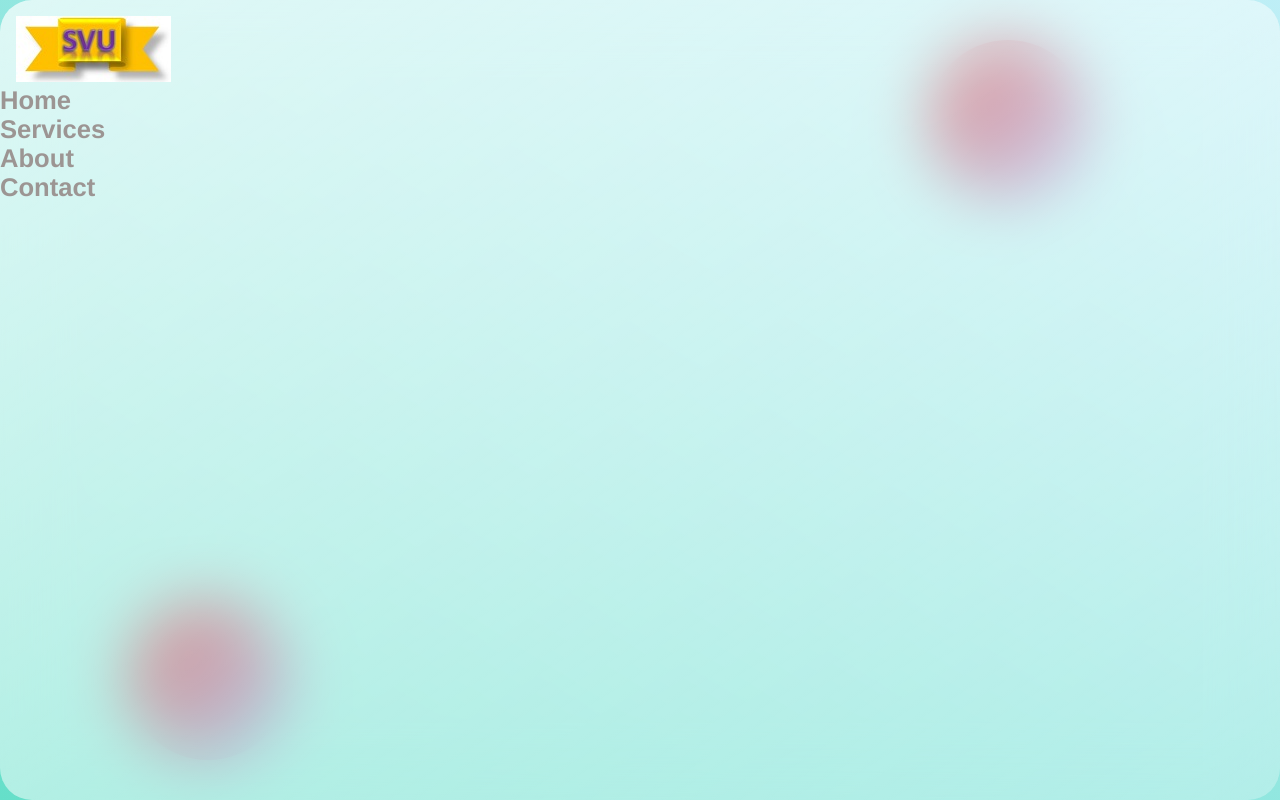
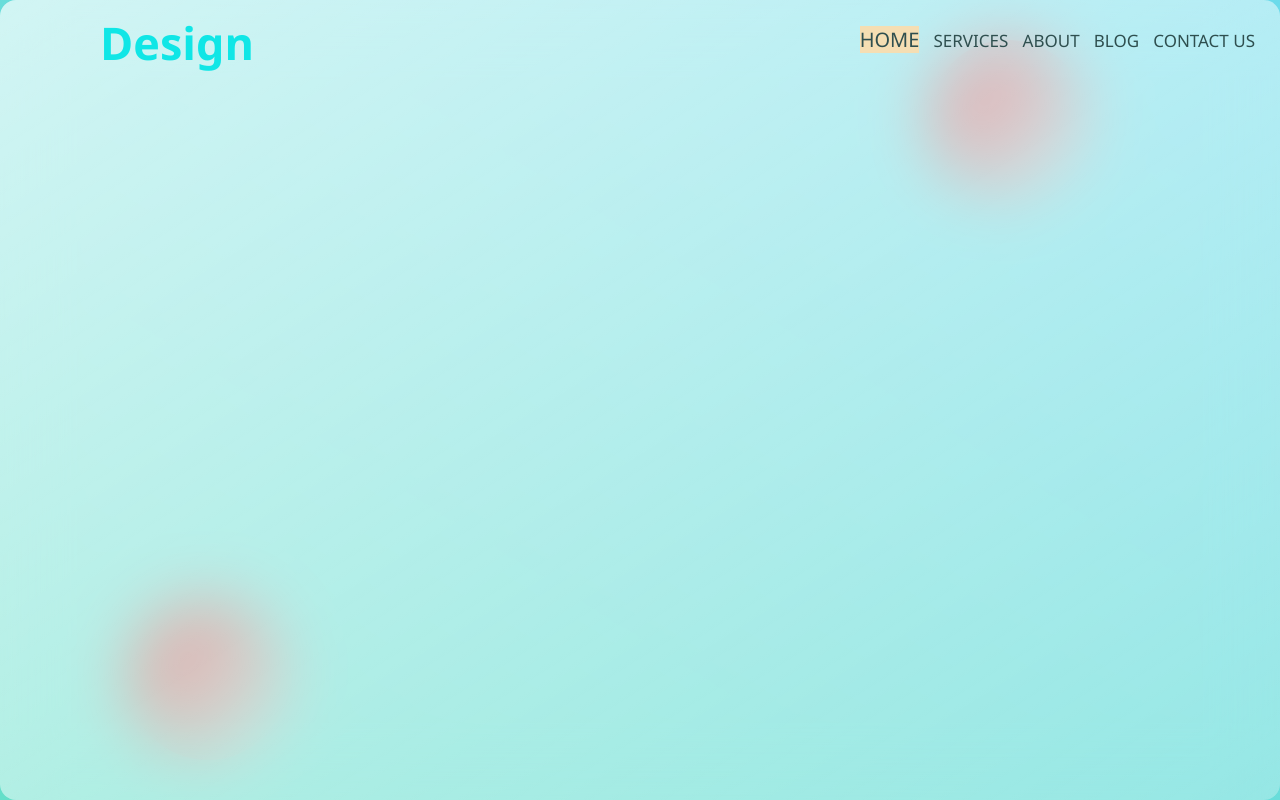
Before and after one commit to Vishvanath5298/glass-website, a plain HTML site: page index.html in a window 1280 px wide. Drawn offline with Linux system fonts and the light colour scheme.

Commit message:
created new glass style websiteq

```diff
--- a/index.html
+++ b/index.html
@@ -7,26 +7,27 @@
     <meta name="viewport" content="width=device-width, initial-scale=1.0">
     <title>Glass website</title>
     <link rel="stylesheet" href="style.css">
+    <link rel="stylesheet" href="https://cdnjs.cloudflare.com/ajax/libs/font-awesome/4.7.0/css/font-awesome.min.css">
 </head>
 
 <body>
-    <main>
-        <section class="glass">
-            <div class="dashboard">
-                <div class="nav">
-                    <img src="svu.jpg" alt="logo">
-                    <div class="nav-items">
-                        <ul>
-                            <li>Home</li>
-                            <li>Services</li>
-                            <li>About</li>
-                            <li>Contact</li>
-                        </ul>
-                    </div>
-                </div>
-            </div>
-        </section>
-    </main>
+    <div class="glass">
+        <nav>
+            <input type="checkbox" id="check">
+            <label for="check" class="checkbtn">
+                <i class="fa fa-bars"></i>
+            </label>
+
+            <label>Design</label>
+            <ul>
+                <li><a class="active" href="#">Home</a></li>
+                <li><a href="#">Services</a></li>
+                <li><a href="#">About</a></li>
+                <li><a href="#">Blog</a></li>
+                <li><a href="#">Contact Us</a></li>
+            </ul>
+        </nav>
+    </div>
     <div class="circle1"></div>
     <div class="circle2"></div>
 </body>
--- a/style.css
+++ b/style.css
@@ -1,49 +1,110 @@
 *{
-    margin: 0;
-    padding: 0;
+    padding: 0%;
+    margin: 0%;
+    text-decoration:none;
+    list-style: none;
     box-sizing: border-box;
 }
-
-h1{
-    color: #426696;
-    font-weight: 600;
-    font-size: 3rem;
-    opacity: 0.8;
+body{
+    display: flex;
+    background: linear-gradient(to right top,#65dfc9,#6cdbeb);
+    font-family: 'Segoe UI', Tahoma, Geneva, Verdana, sans-serif;
 }
-h2,p{
-    color: #658ec6;
-    font-weight: 500;
-    opacity: 0.8;
-}
-h3{
-    color: #426696;
-    font-weight: 600;
-    opacity: 0.8;
-}
-main{
-    font-family: "Poppins",sans-serif;
-  min-height: 100vh;
-  background: linear-gradient(to right top,#65dfc9,#6cdaeb71);
-  display: flex;
-  align-items: center;
-  justify-content: center;
-}
-
 .glass{
     background: white;
     min-height: 100vh;
     width: 100%;
     background: linear-gradient(to right bottom,rgba(255,255,255,0.7),
     rgba(255,255,255,0.3));
-    border-radius: 2rem;
+    border-radius: 1rem;
     z-index: 2;
     backdrop-filter: blur(2rem);
     display: flex;
 }
+nav{
+    height: 80px;
+    width: 100%;
+}
+label{
+    color: rgb(16, 230, 230);
+    font-size: 45px;
+    line-height: 85px;
+    padding: 0 100px;
+    font-weight: bold;
+}
+nav ul{
+    float: right;
+    margin-right: 20px;
+}
+nav ul li{
+    display: inline-block;
+    line-height: 80px;
+    margin: 0 5px;
+}
+nav ul li a{
+    color: darkslategray;
+    font-size: 17px;
+    text-transform: uppercase;
+}
+a.active, a:hover{
+    background: wheat;
+    font-size: 20px;
+    transition: .8s;
+}
+.checkbtn{
+    font-size: 30px;
+    float: right;
+    line-height: 80px;
+    margin-right: 40px;
+    cursor: pointer;
+    display: none;
+}
+#check{
+    display: none;
+}
+@media(max-width:952px){
+label .logo{
+    font-size: 30px;
+    padding-left: 50px;
+}
+nav ul li a{
+    font-size: 16px;
+}
+}
+@media (max-width:858px){
+    .checkbtn{
+        display: block;
+    }
+    ul{
+        position: fixed;
+        width: 100%;
+        height: 100vh;
+        top: 80px;
+        left:-100%;
+        text-align: center;
+        transition: all .5s;
+    }
+    nav ul li{
+        display: block;
+        margin: 50px 0;
+        line-height: 30px;
+    }
+    nav ul li a{
+        font-size: 20px;
+    }
+    a:hover,a.active{
+        background: none;
+        color: rgb(226, 98, 24);
+        font-size: 25px;
+    }
+    #check:checked ~ul{
+        left: 0;
+    }
+}
 .circle1,.circle2{
-    background: rgb(224, 24, 24);
-    background: linear-gradient(to right bottom,rgba(180, 7, 7, 0.986),
-    rgba(94, 9, 231, 0.3));
+    background: white;
+    background: linear-gradient(to right bottom,rgba(230, 7, 7, 0.8),
+    rgba(255,255,255,0.3));
     height: 10rem;
     width: 10rem;
     position: absolute;
@@ -59,22 +120,3 @@ main{
         bottom: 5%;
         left: 10%;
     }
-
-    .nav img{
-        position: relative;
-        margin-top: 10%;
-        left: 10%;
-        z-index: 2;
-    }
-    .nav-items{
-        display: flex;
-        flex-wrap: wrap;
-        font-size: 1.6rem;
-        font-weight: bold;
-        font-family: 'Franklin Gothic Medium', 'Arial Narrow', Arial, sans-serif;
-        color: rgba(153, 145, 143, 0.966);
-    }
-    .nav-items::after{
-        color: rgb(207, 7, 41);
-        font-size: 2rem;
-    }
```
